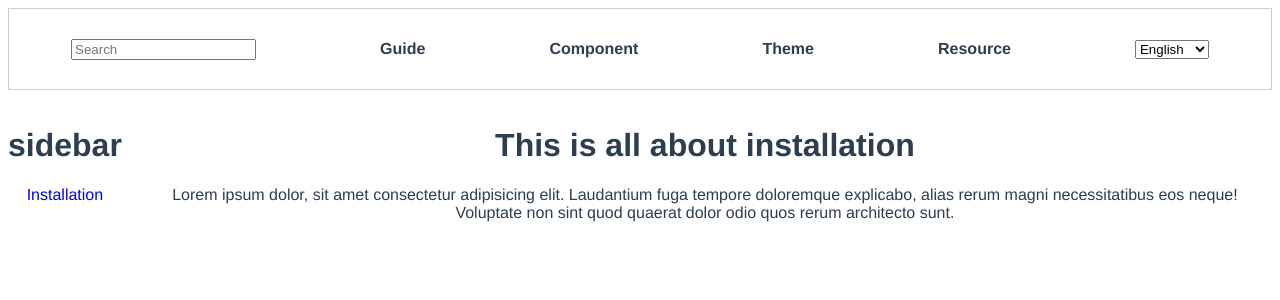
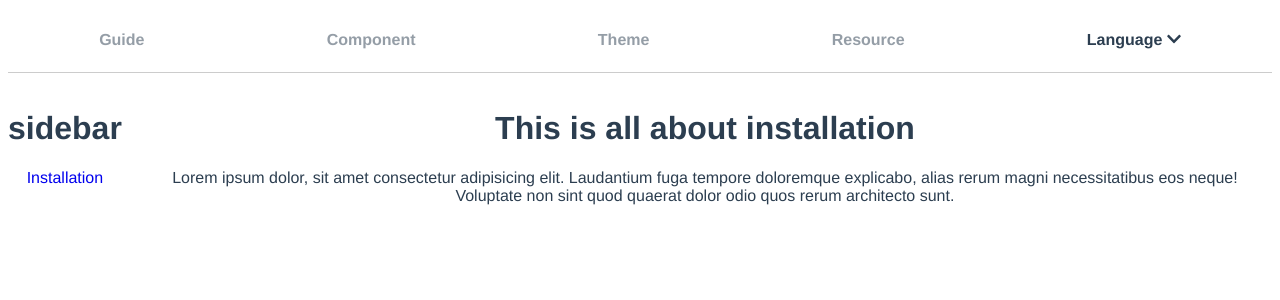
Before and after one commit to frostace/December-UI, a Vue app in the folder december-ui/: page /#/installation in a window 1280 px wide. Shown: the top 300 px of the page. Built offline with nearby package versions, Linux system fonts and the light colour scheme.

Commit message:
v0.0.1
updated router-link active styling
added conditional rendering for searchbox

```diff
--- a/december-ui/src/components/Dropdown.vue
+++ b/december-ui/src/components/Dropdown.vue
@@ -1,18 +1,55 @@
 <template>
     <div id="dropdown">
-        <select>
-            <option v-bind:key="language.id" v-for="language in languages">{{
+        <span>
+            Language
+            <font-awesome-icon icon="chevron-down" />
+        </span>
+        <div class="dropdown-content">
+            <p v-bind:key="language.id" v-for="language in languages">{{language}}</p>
+        </div>
+        <!-- <select v-model="selected">
+            <option disabled value>Language</option>
+            <option v-bind:key="language.id" v-for="language in languages">
+                {{
                 language
-            }}</option>
-        </select>
+                }}
+            </option>
+        </select>-->
     </div>
 </template>
 <script>
-// import Vue from "vue";
 import { mapGetters } from "vuex";
 export default {
     computed: mapGetters(["languages"]),
+    data() {
+        return {
+            selected: ""
+        };
+    }
 };
 </script>
 
-<style scoped></style>
+<style scoped>
+.dropdown {
+    position: relative;
+    display: inline-block;
+}
+
+.dropdown-content {
+    display: none;
+    position: absolute;
+    background-color: #f9f9f9;
+    min-width: 160px;
+    box-shadow: 0px 8px 16px 0px rgba(0, 0, 0, 0.2);
+    padding: 12px 16px;
+    z-index: 1;
+}
+
+* {
+    font-weight: bold;
+}
+
+.dropdown:hover .dropdown-content {
+    display: block;
+}
+</style>
--- a/december-ui/src/components/NavBar.vue
+++ b/december-ui/src/components/NavBar.vue
@@ -1,53 +1,120 @@
 <template>
     <div>
-        <div id="nav">
-            <SearchBox />
-            <router-link to="/">Guide</router-link>
-            <router-link to="/component">Component</router-link>
-            <router-link to="/theme">Theme</router-link>
-            <router-link to="/resource">Resource</router-link>
-            <Dropdown />
+        <div id="NavBar">
+            <SearchBox v-if="currentPage.includes('component') ? true : false" />
+            <router-link
+                id="nav-link-guide"
+                @mouseenter.native="hoveringLink='guide'"
+                @mouseleave.native="hoveringLink='none'"
+                :class="[currentHoveringLinkIs('guide') ? 'nav-link-hovered' : 'nav-link']"
+                to="/"
+            >Guide</router-link>
+            <router-link
+                id="nav-link-component"
+                @mouseenter.native="hoveringLink='component'"
+                @mouseleave.native="hoveringLink='none'"
+                :class="[currentHoveringLinkIs('component') ? 'nav-link-hovered' : 'nav-link']"
+                to="/component"
+            >Component</router-link>
+            <router-link
+                @mouseenter.native="hoveringLink='theme'"
+                @mouseleave.native="hoveringLink='none'"
+                :class="[currentHoveringLinkIs('theme') ? 'nav-link-hovered' : 'nav-link']"
+                to="/theme"
+            >Theme</router-link>
+            <router-link
+                @mouseenter.native="hoveringLink='resource'"
+                @mouseleave.native="hoveringLink='none'"
+                :class="[currentHoveringLinkIs('resource') ? 'nav-link-hovered' : 'nav-link']"
+                to="/resource"
+            >Resource</router-link>
+            <Dropdown class="nav-dropdown nav-lang" />
         </div>
     </div>
 </template>
 
+
 <script>
 import SearchBox from "./SearchBox";
 import Dropdown from "./Dropdown";
+import { mapGetters } from "vuex";
 export default {
     name: "NavBar",
     components: {
         SearchBox,
-        Dropdown,
+        Dropdown
     },
+    data() {
+        return {
+            hoveringLink: "",
+            activeClass: "active"
+        };
+    },
+    methods: {
+        currentHoveringLinkIs(linkName) {
+            return this.hoveringLink === linkName;
+        }
+    },
+    computed: {
+        ...mapGetters(["getSearchBoxVisibility"]),
+        currentPage() {
+            // usage:
+            // :class="[currentPage.includes('theme') ? classNameA : classNameB]"
+            return this.$route.path;
+        }
+    }
 };
 </script>
 
 <style scoped>
-#nav {
-    /* padding: 30px; */
+#NavBar {
     display: flex;
     justify-content: space-around;
     align-items: center;
-    height: 5rem;
-    border: 1px #ccc solid;
+    height: 4rem;
+    border-bottom: 1px #ccc solid;
 }
 
-a {
+#NavBar a {
+    font-weight: bold;
+    color: #2c3e50;
+    opacity: 0.5;
     text-decoration: none;
+    height: 4rem;
+    display: flex;
+    align-items: center;
 }
 
-#nav a {
-    font-weight: bold;
-    color: #2c3e50;
+#NavBar a.nav-link-hovered {
+    color: #38ada9;
+    opacity: 1;
+    transition: ease-in-out;
 }
 
-#nav a.router-link-exact-active {
-    color: #42b983;
+#NavBar a.router-link-exact-active {
+    color: #38ada9;
+    opacity: 1;
+    border-spacing: 10px;
+    border-bottom: 2px #38ada9 solid;
+    transition: ease-in-out;
 }
 
-@media (max-width: 500px) {
-    #nav {
+@media (max-width: 375px) {
+    #NavBar {
+        display: grid;
+        grid-template-columns: 1fr;
+        height: fit-content;
+        border: none;
+    }
+
+    #NavBar a {
+        height: 2rem;
+    }
+
+    #NavBar a.router-link-exact-active {
+        color: #38ada9;
+        opacity: 1;
+        border: none;
     }
 }
 </style>
--- a/december-ui/src/components/SearchBox.vue
+++ b/december-ui/src/components/SearchBox.vue
@@ -1,23 +1,30 @@
 <template>
     <div id="searchbox">
-        <input
-            v-model="message"
-            v-bind:type="searchboxType"
-            placeholder="Search"
-        />
+        <input v-model="message" placeholder="Search" />
     </div>
 </template>
 
 <script>
-import { mapGetters } from "vuex";
+import { mapActions } from "vuex";
+import { debounce } from "lodash";
 export default {
     name: "SearchBox",
     data() {
         return {
-            message: "",
+            message: ""
         };
     },
-    computed: mapGetters(["searchboxType"]),
+    methods: {
+        ...mapActions(["passSearchText"]),
+        // helper function for debounce
+        callMappedAction: function() {
+            this.passSearchText(this.message);
+        }
+    },
+    updated() {
+        // use debounce to stablize search result within 1 sec
+        debounce(this.callMappedAction, 1000)();
+    }
 };
 </script>
 
@@ -25,4 +32,25 @@ export default {
 #searchbox {
     text-align: left;
 }
+
+#searchbox input {
+    height: 1.2rem;
+    padding: 0 10px;
+    border: none;
+    border: solid 1px #ccc;
+    border-radius: 4px;
+}
+
+#searchbox input:focus {
+    height: 1.2rem;
+    padding: 0 10px;
+    border: none;
+    border: solid 1px #38ada9;
+    border-radius: 4px;
+    box-shadow: 0 0 5px #38ada9;
+    -webkit-transition: all 0.3s ease-in-out;
+    -moz-transition: all 0.3s ease-in-out;
+    -ms-transition: all 0.3s ease-in-out;
+    -o-transition: all 0.3s ease-in-out;
+}
 </style>
--- a/december-ui/src/main.js
+++ b/december-ui/src/main.js
@@ -1,12 +1,19 @@
-import Vue from 'vue'
-import App from './App.vue'
-import router from './router'
-import store from './store'
+import Vue from "vue";
+import App from "./App.vue";
+import router from "./router";
+import store from "./store";
+import { library } from "@fortawesome/fontawesome-svg-core";
+import { faChevronDown } from "@fortawesome/free-solid-svg-icons";
+import { FontAwesomeIcon } from "@fortawesome/vue-fontawesome";
 
-Vue.config.productionTip = false
+library.add(faChevronDown);
+
+Vue.component("font-awesome-icon", FontAwesomeIcon);
+
+Vue.config.productionTip = false;
 
 new Vue({
-  router,
-  store,
-  render: h => h(App)
-}).$mount('#app')
+    router,
+    store,
+    render: (h) => h(App),
+}).$mount("#app");
--- a/december-ui/src/store/index.js
+++ b/december-ui/src/store/index.js
@@ -3,19 +3,29 @@ import Vuex from "vuex";
 
 Vue.use(Vuex);
 
-const state = {
-    searchboxVisible: "search",
+const state = {};
+
+const actions = {
+    async passSearchText({ commit }, inputText) {
+        commit("returnSearchedItems", inputText);
+    },
 };
 
 const getters = {
-    searchboxType: (state) => state.searchboxType,
     languages: () => ["English", "中文", "Español", "Français"],
+};
+
+const mutations = {
+    returnSearchedItems: (state, inputText) => {
+        console.log("called returnSearchedItems with " + inputText);
+        // return corresponding query items according to input text
+    },
 };
 
 export default new Vuex.Store({
     state,
     getters,
-    mutations: {},
-    actions: {},
+    mutations,
+    actions,
     modules: {},
 });
```
